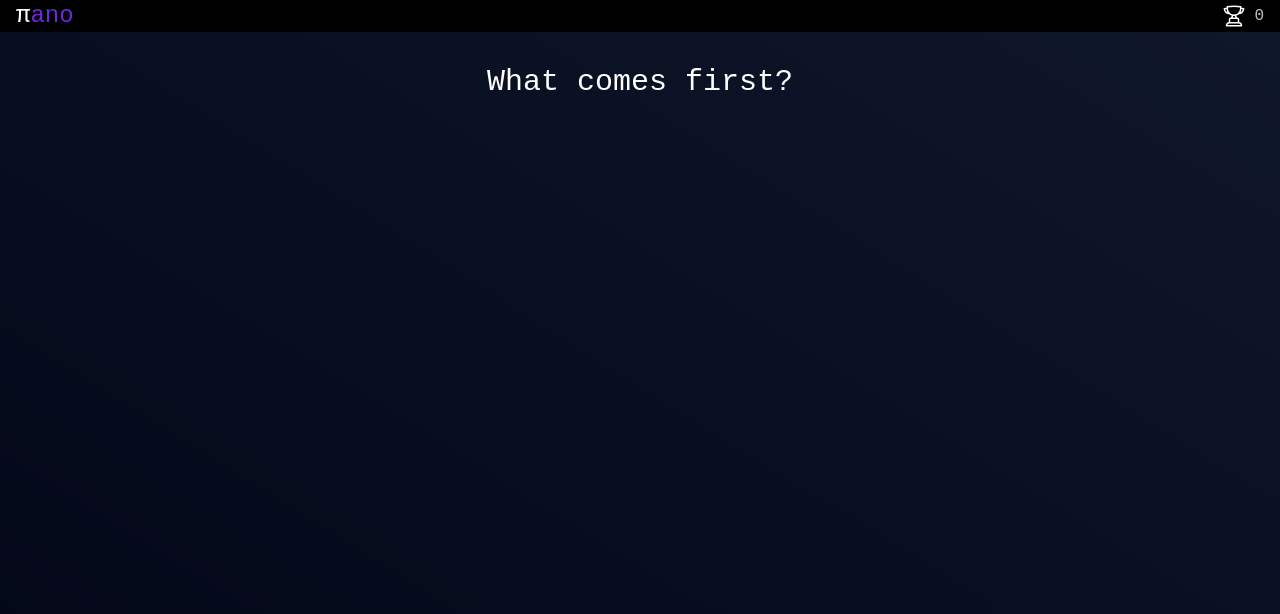
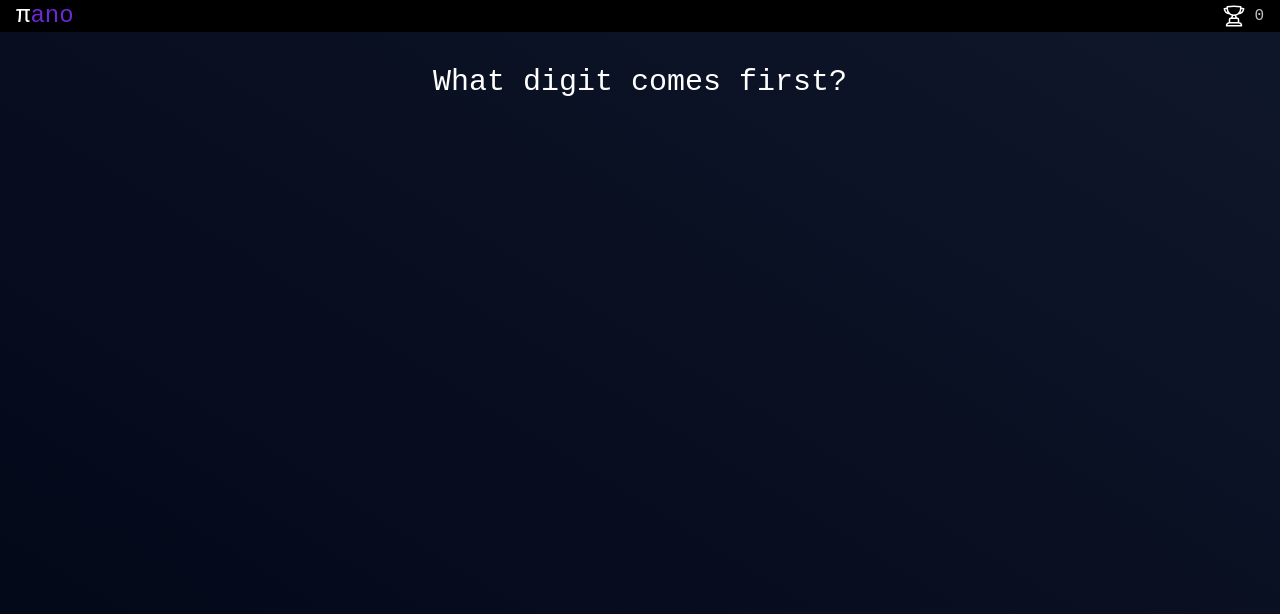
Before and after one commit to HollosJ/pi-ano, a React (Vite) app: page / in a window 1280 px wide. Both pictures are taken after a click on the button "Start Game". Shown: the top 614 px of the page. Built offline with nearby package versions, Linux system fonts and the light colour scheme.

Commit message:
Update working

```diff
--- a/src/Game.jsx
+++ b/src/Game.jsx
@@ -44,7 +44,7 @@ const Game = ({ score, setScore, highScore, setHighScore, setGameState }) => {
   return (
     <div className="grid gap-8">
       <h2 className="text-3xl text-center">
-        What comes {index === 0 ? 'first' : 'next'}?
+        What digit comes {index === 0 ? 'first' : 'next'}?
       </h2>
 
       {/* Digits */}
@@ -53,12 +53,12 @@ const Game = ({ score, setScore, highScore, setHighScore, setGameState }) => {
           {index > 0 && (
             // The digits the user has already guessed
             // Insert the period after the first digit
-            <span className="absolute text-green-400 -translate-y-1/2 top-1/2 right-8">
+            <span className="absolute -translate-y-1/2 text-violet-600/50 top-1/2 right-8">
               {Pi.slice(0, index)}
             </span>
           )}
 
-          {index ? <span className="text-red-500">?</span> : ''}
+          {index ? <span className="text-violet-600">?</span> : ''}
         </div>
       </div>
 
```
